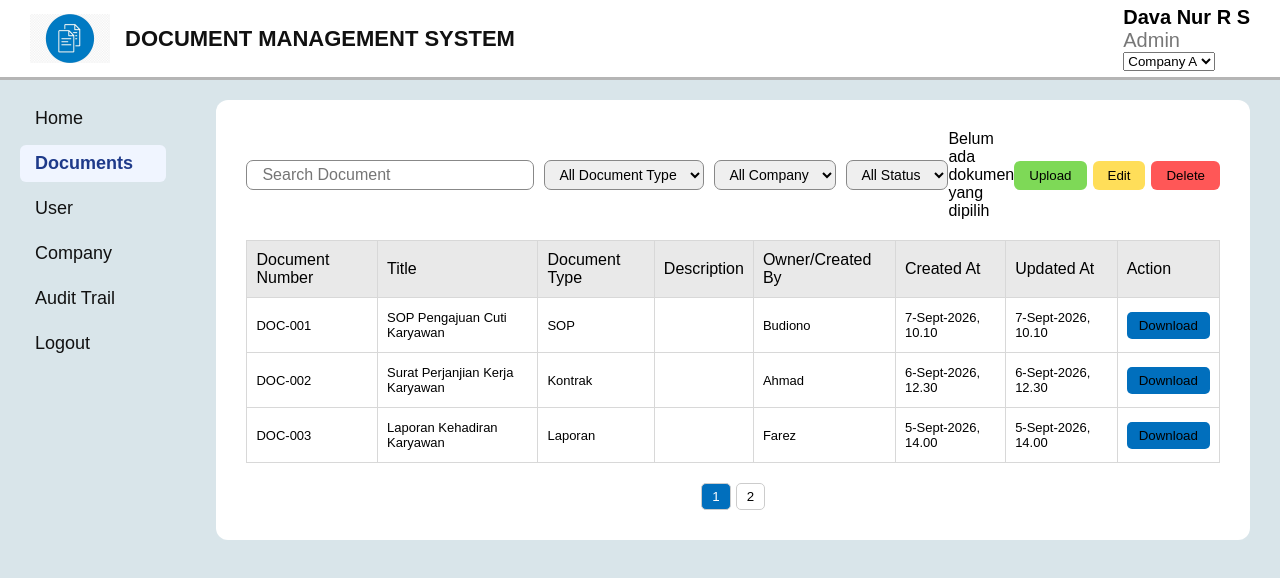
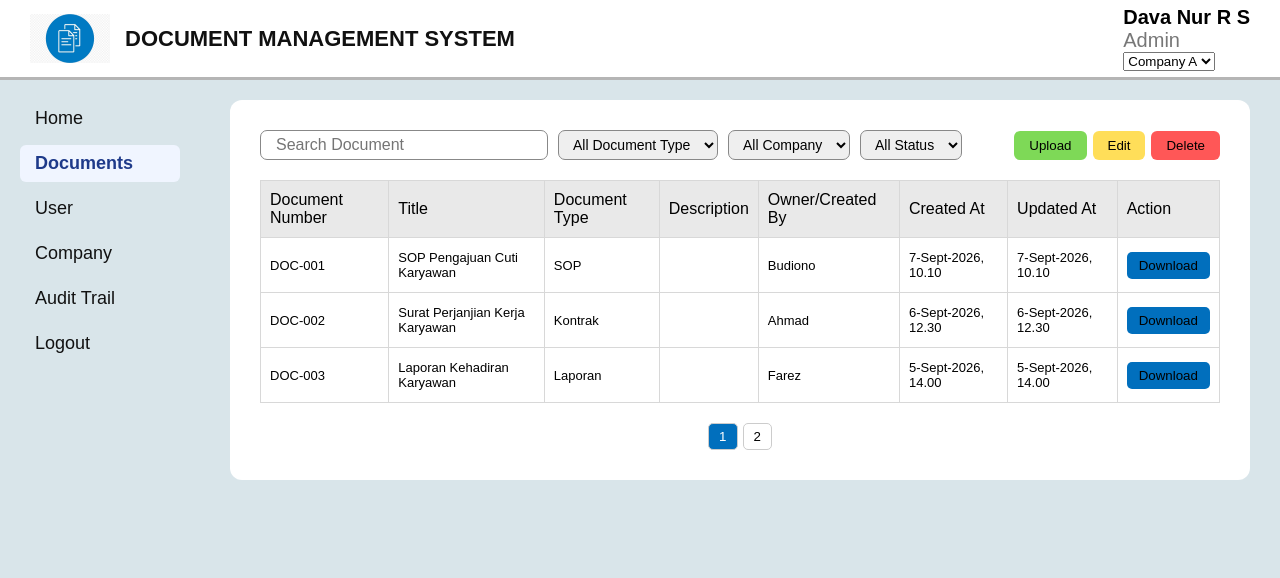
Before and after one commit to davanurrizkisetiawan30-ai/document-management-system, a React (Vite) app: page /document in a window 1280 px wide. Shown: the top 578 px of the page. Built offline with nearby package versions, Linux system fonts and the light colour scheme.

Commit message:
memperbaiki indikator documen terpilih

```diff
--- a/src/index.css
+++ b/src/index.css
@@ -300,6 +300,14 @@ body {
   font-size: 13px;
 }
 
+.document-table tbody tr {
+  cursor: pointer;
+}
+
+.document-table tbody tr.selected-row {
+  background-color: #dbeafe;
+}
+
 .btn-upload {
   background-color: #7ed957;
   color: black;
--- a/src/pages/Document.jsx
+++ b/src/pages/Document.jsx
@@ -51,14 +51,6 @@ function Document() {
                         <option value="Active">Active</option>
                         <option value="Inactive">Inactive</option>
                     </select>
-                </div>
-
-                <div className="document-selection">
-                    {selectedDocument ? (
-                        <span>Dokumen Terpilih : {selectedDocument.number} — {selectedDocument.title}</span>
-                    ) : (
-                        <span>Belum ada dokumen yang dipilih</span>
-                    )}
                 </div>
                 <div className="document-buttons">
                     {permissions.canUpload && (<button className="btn-upload" onClick={() => setShowUploadForm(true)}>Upload</button>)}
```
